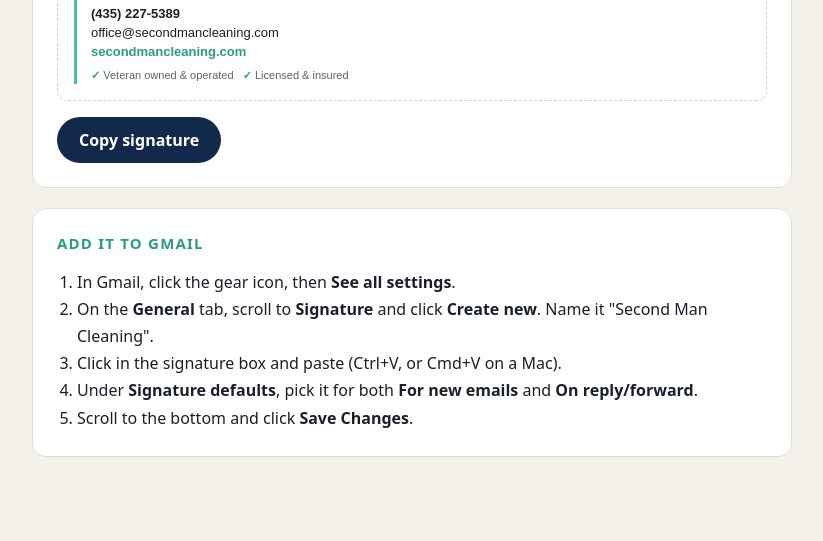
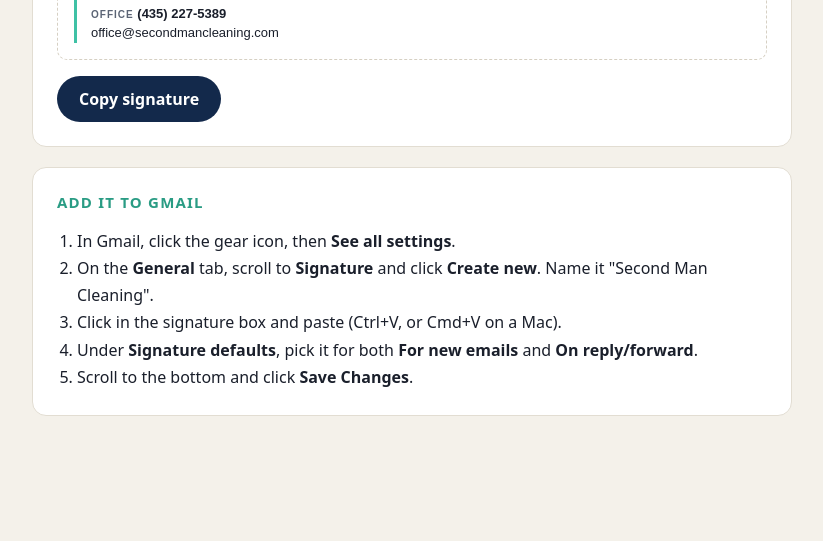
Before and after one commit to NikhilMath/Second-Man-Cleaning, a plain HTML site: page signature.html in a window 1280 px wide. Shown: the part 957-1498 px from the top of the page, without its empty margins (228-1051 px from the left). After the commit the page ends 1457 px from the top, so only its background shows below. Drawn offline with Linux system fonts and the light colour scheme.

Commit message:
General signature: label the office line, end at the email
Matches the layout the team already uses: name, tagline, office
number, email.

Co-Authored-By: Claude Opus 5.5 <noreply@anthropic.com>

```diff
--- a/signature.html
+++ b/signature.html
@@ -81,7 +81,11 @@
       '<div style="' + serif + 'font-size:18px;line-height:1.2;">' + p.name + '</div>' +
       '<div style="' + serif + 'font-size:14px;padding-top:2px;">Second Man Cleaning</div>' :
       '<div style="' + serif + 'font-size:18px;line-height:1.2;">Second Man Cleaning</div>';
-    var phones = p.name ? label('Office') + phone(OFFICE) + SEP + label('Cell') + phone(p) : phone(OFFICE);
+    var phones = label('Office') + phone(OFFICE) + (p.name ? SEP + label('Cell') + phone(p) : '');
+    // The general signature stops at the email; personal ones add the website and badges.
+    var extras = p.name ?
+      '<div><a href="https://secondmancleaning.com" style="color:' + MINT + ';text-decoration:none;font-weight:bold;">secondmancleaning.com</a></div>' +
+      '<div style="font-size:11px;color:' + GRAY + ';padding-top:6px;"><span style="color:' + MINT + ';font-weight:bold;">&#10003;</span> Veteran owned &amp; operated&nbsp;&nbsp;&nbsp;<span style="color:' + MINT + ';font-weight:bold;">&#10003;</span> Licensed &amp; insured</div>' : '';
     return '' +
 '<table cellpadding="0" cellspacing="0" border="0" style="border-collapse:collapse;font-family:Arial,Helvetica,sans-serif;font-size:13px;line-height:1.45;color:#1a1f2b;">' +
   '<tr>' +
@@ -91,8 +95,7 @@
       '<div style="font-size:11px;font-weight:bold;letter-spacing:1px;text-transform:uppercase;color:' + MINT + ';padding-top:2px;">Commercial cleaning &middot; Cache Valley</div>' +
       '<div style="padding-top:8px;">' + phones + '</div>' +
       '<div><a href="mailto:office@secondmancleaning.com" style="color:#1a1f2b;text-decoration:none;">office@secondmancleaning.com</a></div>' +
-      '<div><a href="https://secondmancleaning.com" style="color:' + MINT + ';text-decoration:none;font-weight:bold;">secondmancleaning.com</a></div>' +
-      '<div style="font-size:11px;color:' + GRAY + ';padding-top:6px;"><span style="color:' + MINT + ';font-weight:bold;">&#10003;</span> Veteran owned &amp; operated&nbsp;&nbsp;&nbsp;<span style="color:' + MINT + ';font-weight:bold;">&#10003;</span> Licensed &amp; insured</div>' +
+      extras +
     '</td>' +
   '</tr>' +
 '</table>';
```
